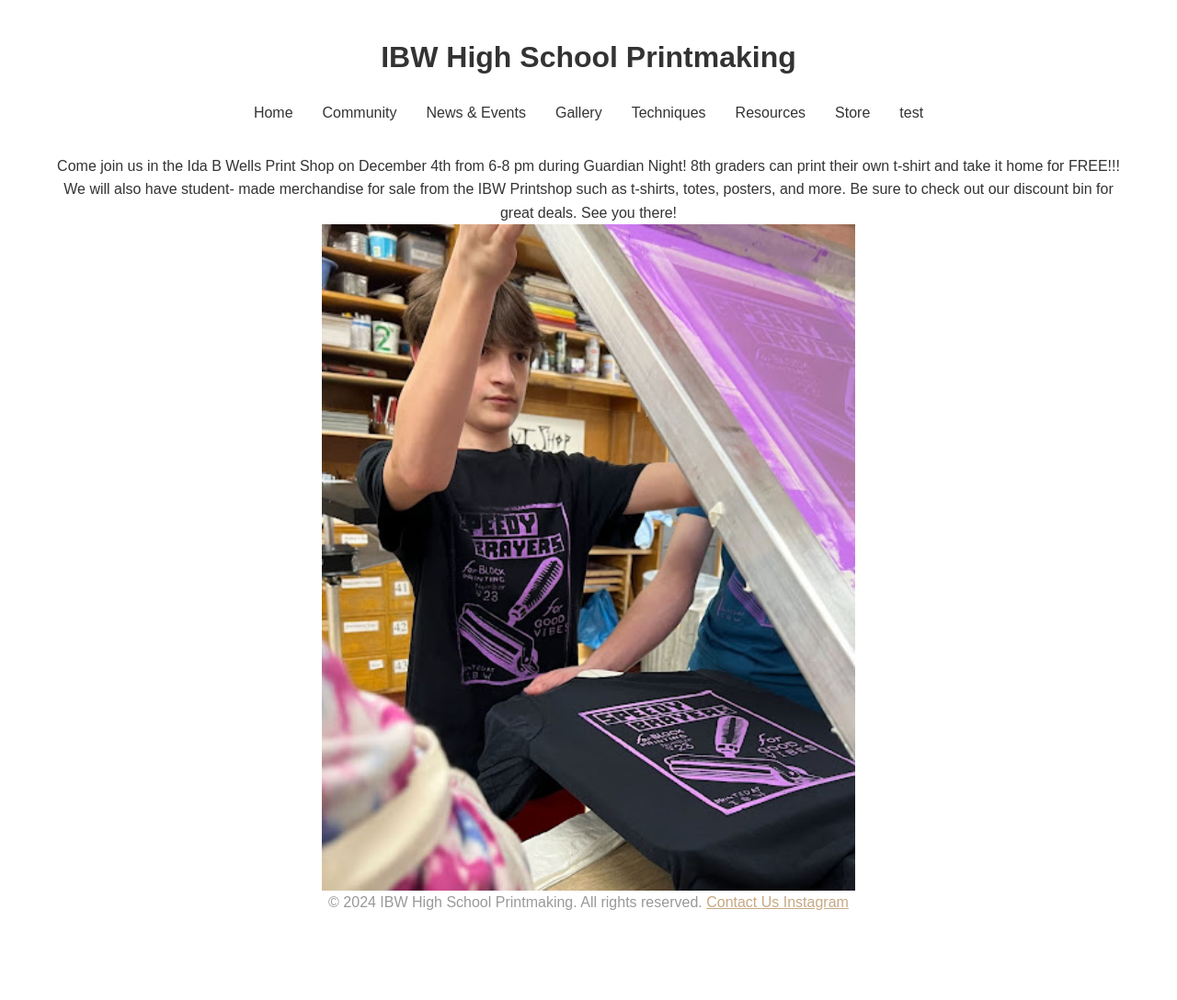
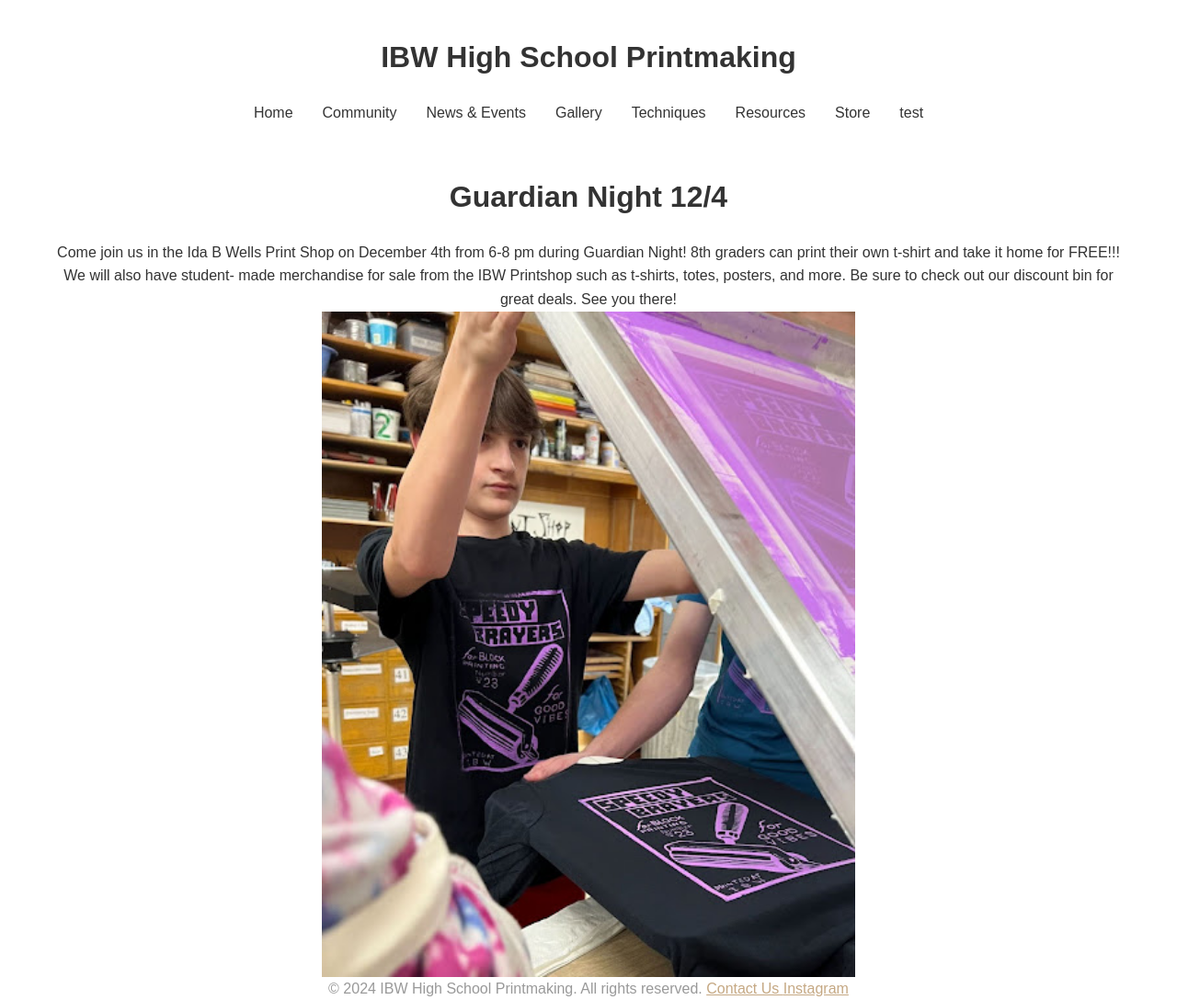
Before and after one commit to IBWPrintmaking/IBWPrintmaking.github.io, a Jekyll site: the page built from news.html, in a window 1280 px wide. Shown: the whole page at 92% size. Built offline with Jekyll 4.4.1, drawn with Linux system fonts in a browser that asks for light colours; before the commit the page ends 994 px from its top, so only the background shows below that.

Commit message:
Update news.html

```diff
--- a/news.html
+++ b/news.html
@@ -9,6 +9,7 @@ title: News
 </head>
 <body>
     <div class="bodytext">
+        <h1> Guardian Night 12/4</h1>
         Come join us in the Ida B Wells Print Shop on December 4th from 6-8 pm during Guardian Night! 8th graders can print their own t-shirt and take it home for FREE!!! We will also have student- made merchandise for sale from the IBW Printshop such as t-shirts, totes, posters, and more. Be sure to check out our discount bin for great deals. See you there!
     </div>
 
```
